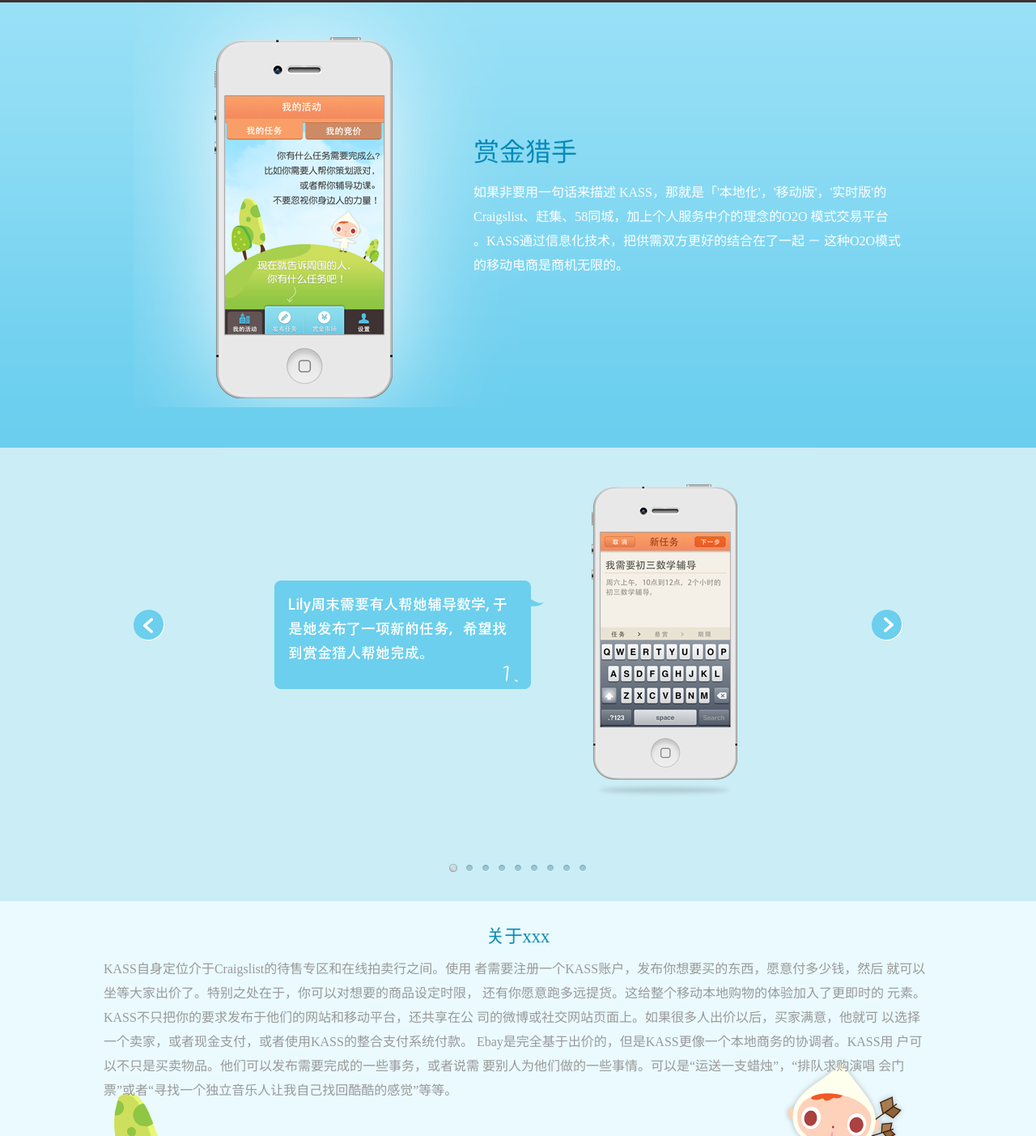
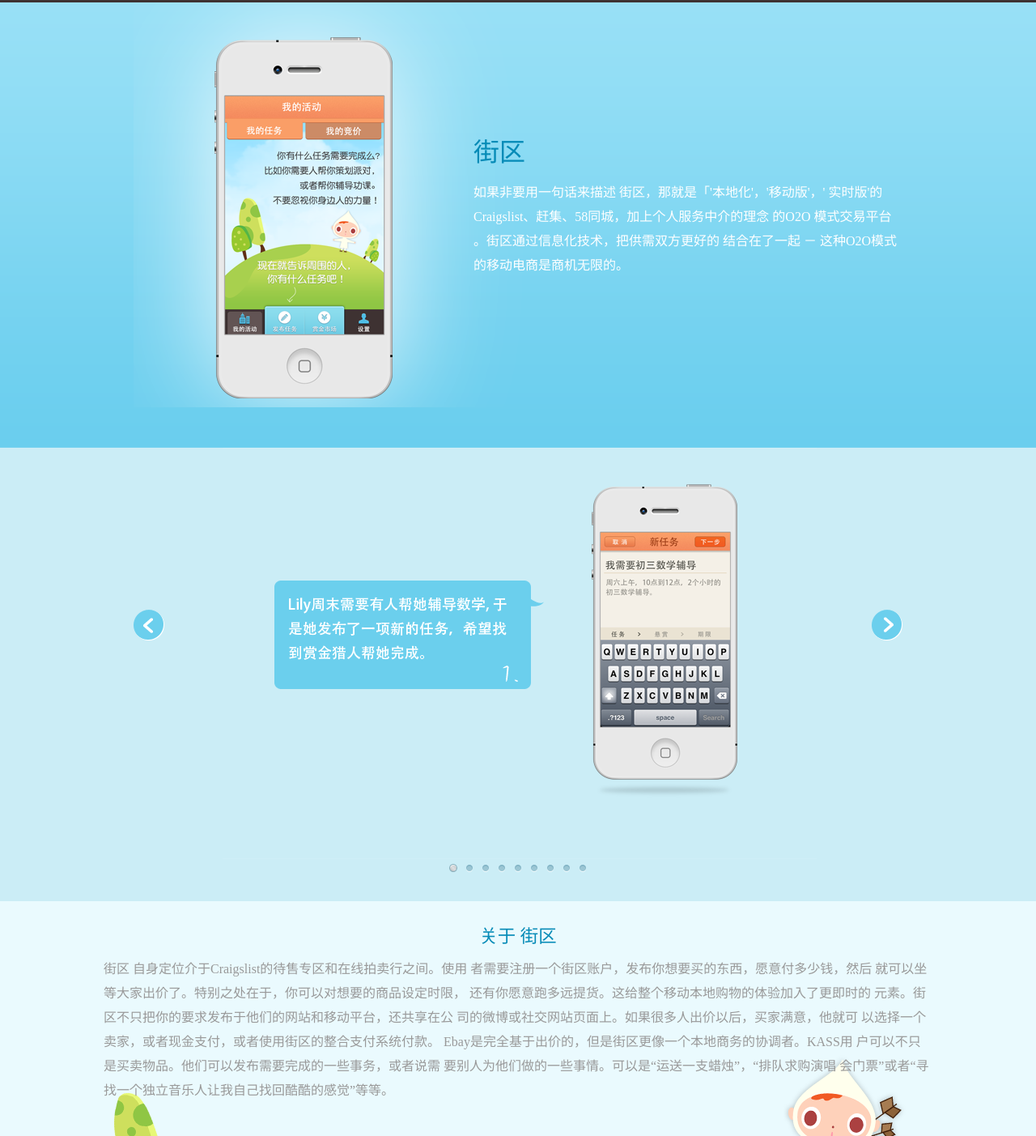
Before and after one commit to he9lin/kass_intro, a plain HTML site: page public/index.html in a window 1280 px wide. Shown: the part 97-1500 px from the top of the page at 81% size. Drawn offline with Linux system fonts and the light colour scheme.

Commit message:
More templates

```diff
--- a/public/index.html
+++ b/public/index.html
@@ -29,6 +29,16 @@
       <img src="images/{{imageSrc}}" width="734" height="508" />
       {{/each}}
     </script>
+
+    <script type="text/x-handlebars-template" id="app-more-template">
+      <h2 class="title">关于 {{title}}</h2>
+      <p>{{description}}</p>
+    </script>
+
+    <script type="text/x-handlebars-template" id="app-intro-template">
+      <h2 class="title">{{title}}</h2>
+      <p>{{summary}}</p>
+    </script>
   </head>
   <body>
     <header class="main">
@@ -36,14 +46,7 @@
     <section id="app-intro" class="wrapper">
       <div class="body">
         <div class="iphone"></div>
-        <div class="content">
-          <h2 class="title">
-            赏金猎手
-          </h2>
-          <p>
-            如果非要用一句话来描述 KASS，那就是「'本地化'，'移动版'，'实时版'的Craigslist、赶集、58同城，加上个人服务中介的理念的O2O 模式交易平台 。KASS通过信息化技术，把供需双方更好的结合在了一起 － 这种O2O模式的移动电商是商机无限的。
-          </p>
-          </div>
+        <div class="content"></div>
       </div>
     </section>
     <section id="app-demo" class="wrapper">
@@ -56,19 +59,6 @@
     </section>
     <section id="app-more" class="wrapper">
       <div class="body">
-        <h2 class="title">关于xxx</h2>
-        <p>KASS自身定位介于Craigslist的待售专区和在线拍卖行之间。使用
-        者需要注册一个KASS账户，发布你想要买的东西，愿意付多少钱，然后
-        就可以坐等大家出价了。特别之处在于，你可以对想要的商品设定时限，
-        还有你愿意跑多远提货。这给整个移动本地购物的体验加入了更即时的
-        元素。KASS不只把你的要求发布于他们的网站和移动平台，还共享在公
-        司的微博或社交网站页面上。如果很多人出价以后，买家满意，他就可
-        以选择一个卖家，或者现金支付，或者使用KASS的整合支付系统付款。
-        Ebay是完全基于出价的，但是KASS更像一个本地商务的协调者。KASS用
-        户可以不只是买卖物品。他们可以发布需要完成的一些事务，或者说需
-        要别人为他们做的一些事情。可以是“运送一支蜡烛”，“排队求购演唱
-        会门票”或者“寻找一个独立音乐人让我自己找回酷酷的感觉”等等。
-        </p>
       </div>
     </section>
     <section id="about-us" class="wrapper">
@@ -77,21 +67,7 @@
           <h2>关于我们</h2>
           <p></p>
         </header>
-        <div class="content">
-          <div class="person">
-            <div class="left">
-              <img src="images/me.png"/>
-            </div>
-            <div class="right">
-              <h3 class="name">何麒</h3>
-              <p>
-                美国加州大学洛杉矶分校 （UCLA），硕士， 计算机工程系
-                （主修以物理为基础的电脑动画以及人工智能）联合创办了
-                heyook网络开发公司。
-              </p>
-            </div>
-          </div>
-        </div>
+        <div class="content"></div>
       </div>
     </section>
   </body>
--- a/public/javascripts/application.js
+++ b/public/javascripts/application.js
@@ -12,6 +12,12 @@
     content: "毕业于美国加州大学伯克利分校 （UC Berkeley），计算机工程系。曾参与美国多家高科技公司研究开发工作。回国后联合创办了杭州食运家网络科技有限公司。XXX创始人之一，现主要负责项目开发工作。"
   },
 ];
+
+Data.app = {
+  title: "街区",
+  summary: "如果非要用一句话来描述 街区，那就是「'本地化'，'移动版'，' 实时版'的Craigslist、赶集、58同城，加上个人服务中介的理念 的O2O 模式交易平台 。街区通过信息化技术，把供需双方更好的 结合在了一起 － 这种O2O模式的移动电商是商机无限的。",
+  description: "街区 自身定位介于Craigslist的待售专区和在线拍卖行之间。使用 者需要注册一个街区账户，发布你想要买的东西，愿意付多少钱，然后 就可以坐等大家出价了。特别之处在于，你可以对想要的商品设定时限， 还有你愿意跑多远提货。这给整个移动本地购物的体验加入了更即时的 元素。街区不只把你的要求发布于他们的网站和移动平台，还共享在公 司的微博或社交网站页面上。如果很多人出价以后，买家满意，他就可 以选择一个卖家，或者现金支付，或者使用街区的整合支付系统付款。 Ebay是完全基于出价的，但是街区更像一个本地商务的协调者。KASS用 户可以不只是买卖物品。他们可以发布需要完成的一些事务，或者说需 要别人为他们做的一些事情。可以是“运送一支蜡烛”，“排队求购演唱 会门票”或者“寻找一个独立音乐人让我自己找回酷酷的感觉”等等。"
+};
 
 Data.slides = [
   { imageSrc: "demopreview-slides_02.png" },
@@ -31,6 +37,11 @@
 
    var slidesTemplate = Handlebars.compile($("#slides-template").html());
    $("#slides").html(slidesTemplate(Data.slides));
+   $("#slides").slides({width:734, height:508});
 
-   $("#slides").slides({width:734, height:508});
+   var appMoreTemplate = Handlebars.compile($("#app-more-template").html());
+   $("#app-more .body").html(appMoreTemplate(Data.app));
+
+   var appIntroTemplate = Handlebars.compile($("#app-intro-template").html());
+   $("#app-intro .body .content").html(appIntroTemplate(Data.app));
 });
```
